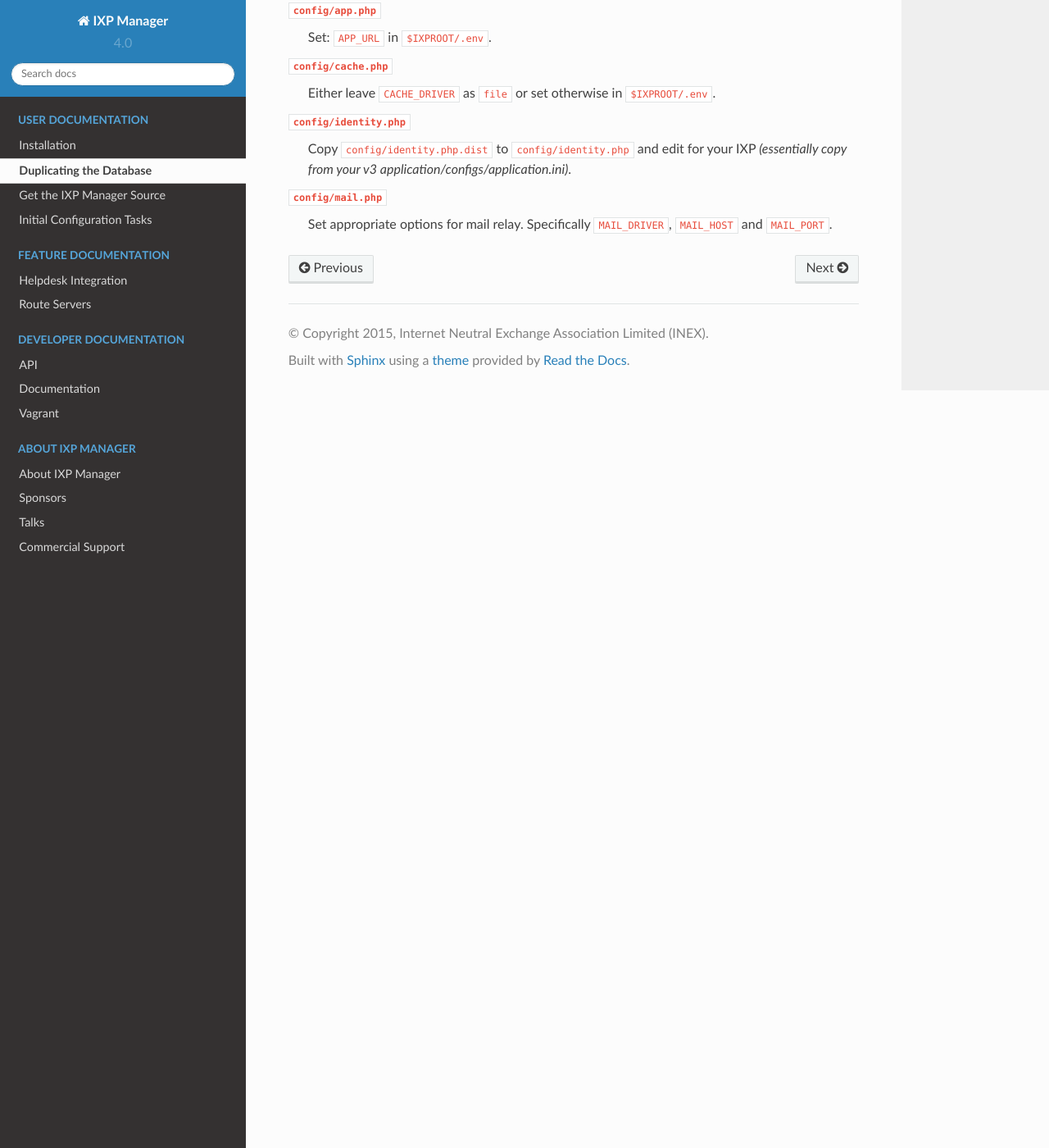
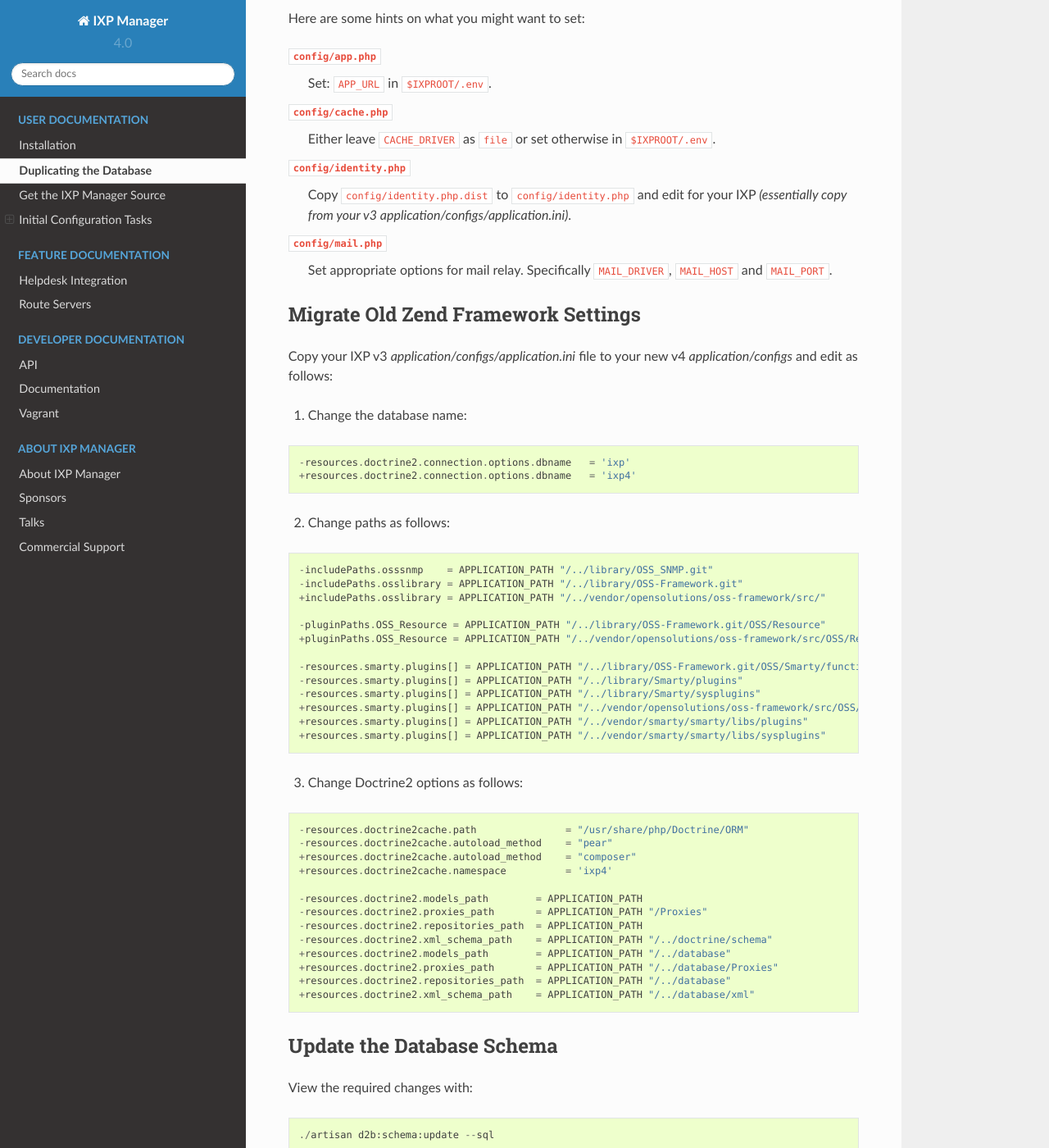
Before and after one commit to Cloudxtreme/ixp-manager-docs, a Sphinx documentation site: the page built from docs/upgrade-from-v3.rst, in a window 1280 px wide and 1400 px high, scrolled down 1958 px. Shown: the whole window at 82% size. Built offline with Sphinx 7.4.7 and the Read the Docs theme 2.0.0, drawn with Linux system fonts in a browser that asks for light colours; some of the changed text lies outside the part shown.

Commit message:
Updates from mac2

```diff
--- a/docs/upgrade-from-v3.rst
+++ b/docs/upgrade-from-v3.rst
@@ -67,6 +67,9 @@
 Initial Configuration Tasks
 ---------------------------
 
+New Local Settings / Configuration (Laravel)
+++++++++++++++++++++++++++++++++++++++++++++
+
 As v4 is a version in migration from older libraries like Zend Framework to Laravel, we need to do a bit of setup
 for both frameworks. First Laravel: we'll essential set defaults in ``$IXPROOT/.env`` which will be used by files in
 ``$IXPROOT/config``. Feel free to look at those files and add ``.env`` parameters to suit your own environment.
@@ -105,3 +108,96 @@
 
 ``config/mail.php``
   Set appropriate options for mail relay. Specifically ``MAIL_DRIVER``, ``MAIL_HOST`` and ``MAIL_PORT``.
+
+Migrate Old Zend Framework Settings
++++++++++++++++++++++++++++++++++++
+
+Copy your IXP v3 `application/configs/application.ini` file to your new v4 `application/configs` and edit as follows:
+
+1. Change the database name:
+
+::
+
+  -resources.doctrine2.connection.options.dbname   = 'ixp'
+  +resources.doctrine2.connection.options.dbname   = 'ixp4'
+
+2. Change paths as follows:
+
+::
+
+  -includePaths.osssnmp    = APPLICATION_PATH "/../library/OSS_SNMP.git"
+  -includePaths.osslibrary = APPLICATION_PATH "/../library/OSS-Framework.git"
+  +includePaths.osslibrary = APPLICATION_PATH "/../vendor/opensolutions/oss-framework/src/"
+
+  -pluginPaths.OSS_Resource = APPLICATION_PATH "/../library/OSS-Framework.git/OSS/Resource"
+  +pluginPaths.OSS_Resource = APPLICATION_PATH "/../vendor/opensolutions/oss-framework/src/OSS/Resource"
+
+  -resources.smarty.plugins[] = APPLICATION_PATH "/../library/OSS-Framework.git/OSS/Smarty/functions"
+  -resources.smarty.plugins[] = APPLICATION_PATH "/../library/Smarty/plugins"
+  -resources.smarty.plugins[] = APPLICATION_PATH "/../library/Smarty/sysplugins"
+  +resources.smarty.plugins[] = APPLICATION_PATH "/../vendor/opensolutions/oss-framework/src/OSS/Smarty/functions"
+  +resources.smarty.plugins[] = APPLICATION_PATH "/../vendor/smarty/smarty/libs/plugins"
+  +resources.smarty.plugins[] = APPLICATION_PATH "/../vendor/smarty/smarty/libs/sysplugins"
+
+3. Change Doctrine2 options as follows:
+
+::
+
+  -resources.doctrine2cache.path               = "/usr/share/php/Doctrine/ORM"
+  -resources.doctrine2cache.autoload_method    = "pear"
+  +resources.doctrine2cache.autoload_method    = "composer"
+  +resources.doctrine2cache.namespace          = 'ixp4'
+
+  -resources.doctrine2.models_path        = APPLICATION_PATH
+  -resources.doctrine2.proxies_path       = APPLICATION_PATH "/Proxies"
+  -resources.doctrine2.repositories_path  = APPLICATION_PATH
+  -resources.doctrine2.xml_schema_path    = APPLICATION_PATH "/../doctrine/schema"
+  +resources.doctrine2.models_path        = APPLICATION_PATH "/../database"
+  +resources.doctrine2.proxies_path       = APPLICATION_PATH "/../database/Proxies"
+  +resources.doctrine2.repositories_path  = APPLICATION_PATH "/../database"
+  +resources.doctrine2.xml_schema_path    = APPLICATION_PATH "/../database/xml"
+
+Update the Database Schema
+++++++++++++++++++++++++++
+
+View the required changes with:
+
+::
+
+  ./artisan d2b:schema:update --sql
+
+And apply with:
+
+::
+
+  ./artisan d2b:schema:update --commit
+
+
+
+Apache
+++++++
+
+::
+
+  Alias /ixp4 /srv/ixp4/public
+  <Directory /srv/ixp4/public>
+      Options FollowSymLinks
+      AllowOverride None
+      Require all granted
+
+      SetEnv APPLICATION_ENV production
+
+      RewriteEngine On
+      RewriteCond %{REQUEST_FILENAME} -s [OR]
+      RewriteCond %{REQUEST_FILENAME} -l [OR]
+      RewriteCond %{REQUEST_FILENAME} -d
+      RewriteRule ^.*$ - [NC,L]
+      RewriteRule ^.*$ /ixp4/index.php [NC,L]
+</Directory>
+
+File System Permissions
++++++++++++++++++++++++
+
+::
+
+  chown -R www-data: var/ storage/ database/Proxies
```
